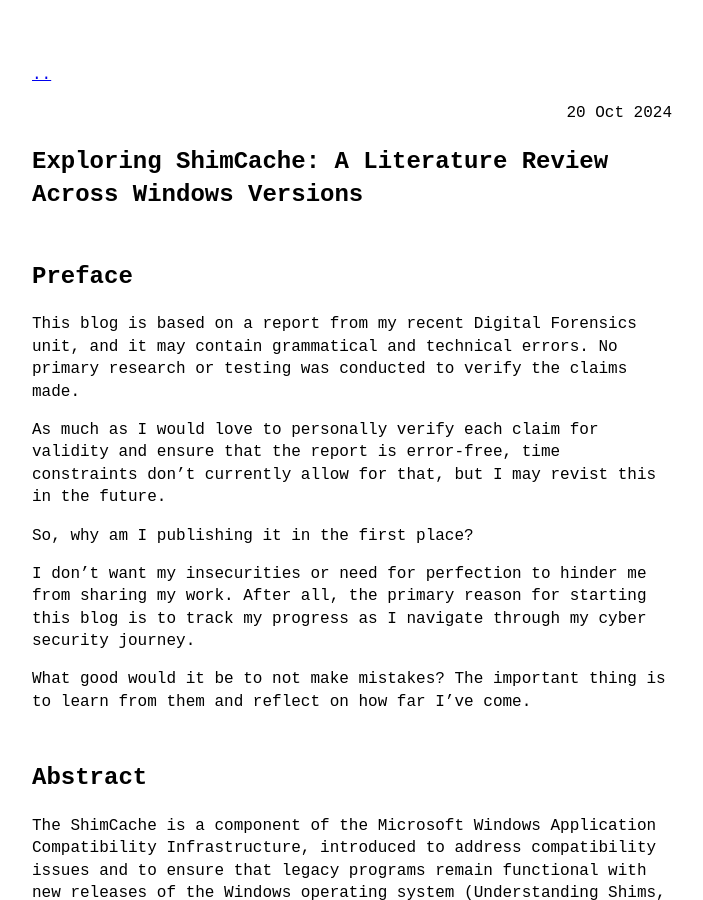
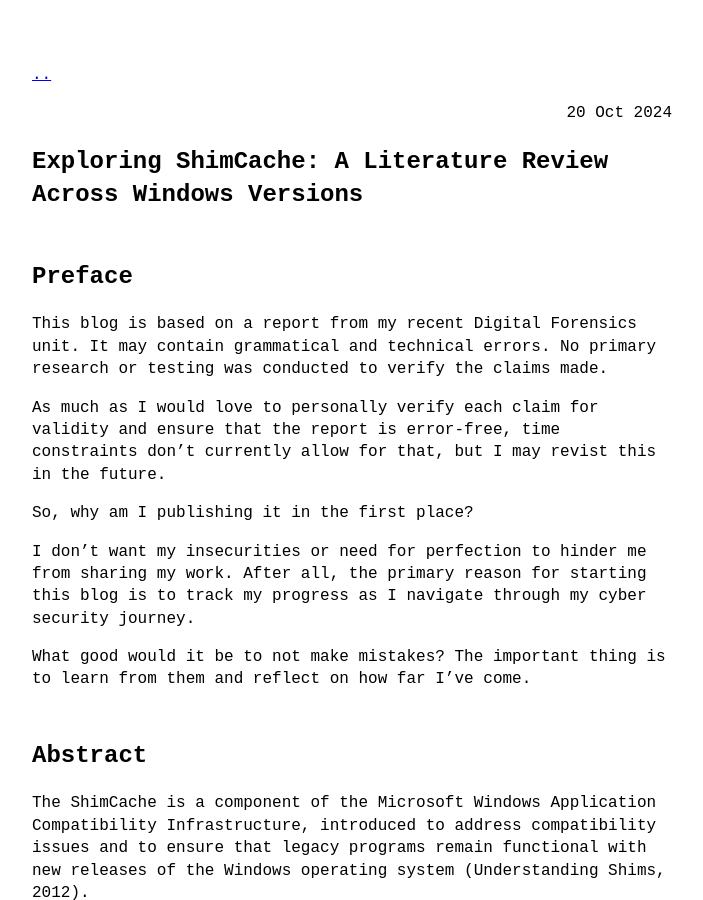
Before and after one commit to llucasly/llucasly.github.io, a Jekyll site: the page built from _posts/2024-10-20-exploring-shimcache.markdown, in a window 1280 px wide and 900 px high. Shown: the whole window, without its empty margins (288-991 px from the left). Built offline with Jekyll 4.4.1, drawn with Linux system fonts in a browser that asks for light colours.

Commit message:
Added New Movie, fixed Word

```diff
--- a/_posts/2024-10-20-exploring-shimcache.markdown
+++ b/_posts/2024-10-20-exploring-shimcache.markdown
@@ -5,7 +5,7 @@ date:   2024-10-20 10:13:00 +1000
 categories: Digital Forensics
 ---
 ## Preface
-This blog is based on a report from my recent Digital Forensics unit, and it may contain grammatical and technical errors. No primary research or testing was conducted to verify the claims made.
+This blog is based on a report from my recent Digital Forensics unit. It may contain grammatical and technical errors. No primary research or testing was conducted to verify the claims made.
 
 As much as I would love to personally verify each claim for validity and ensure that the report is error-free, time constraints don't currently allow for that, but I may revist this in the future.
 
```
Also changed, not shown: watching list.md (+1 -0 lines).
